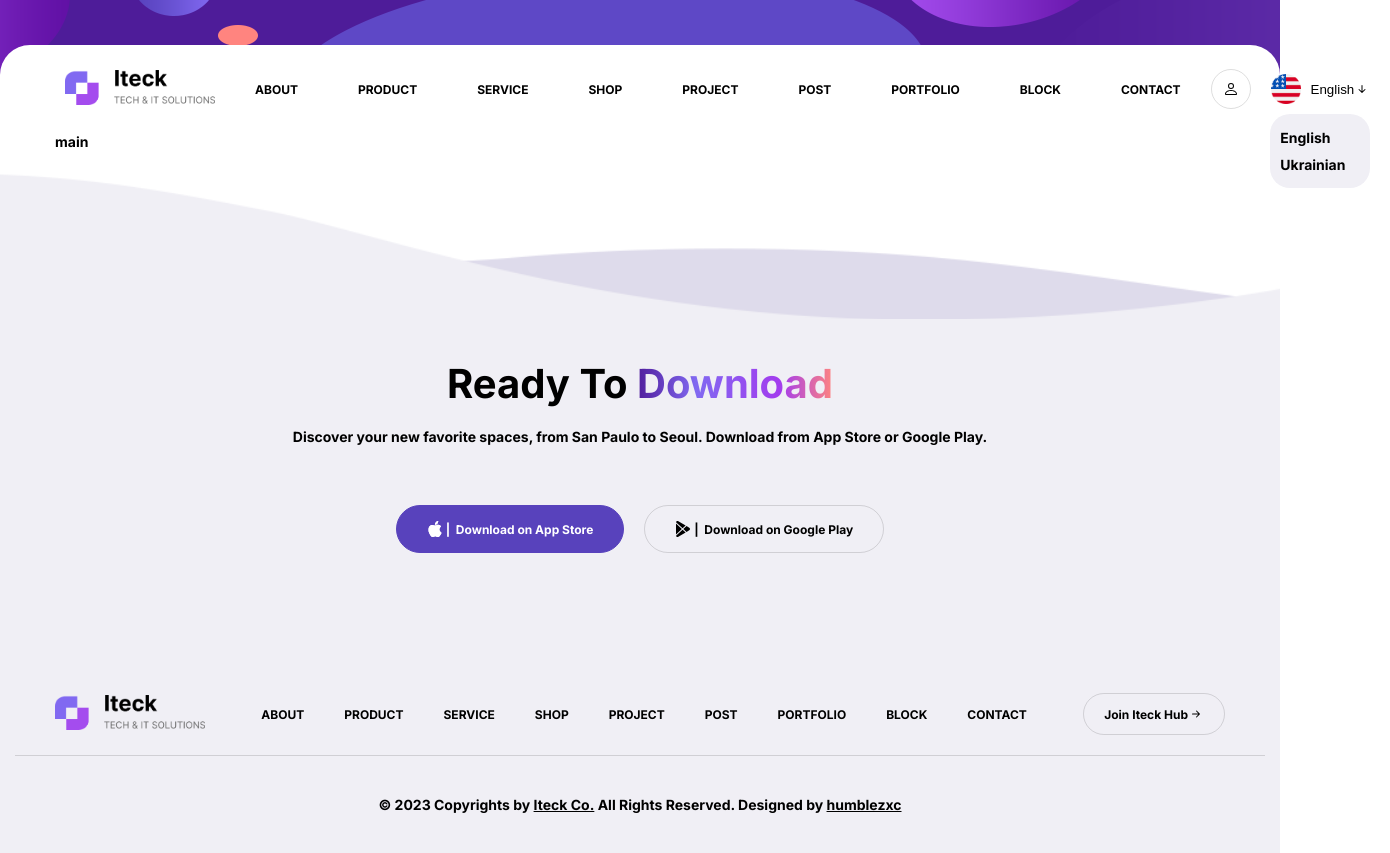
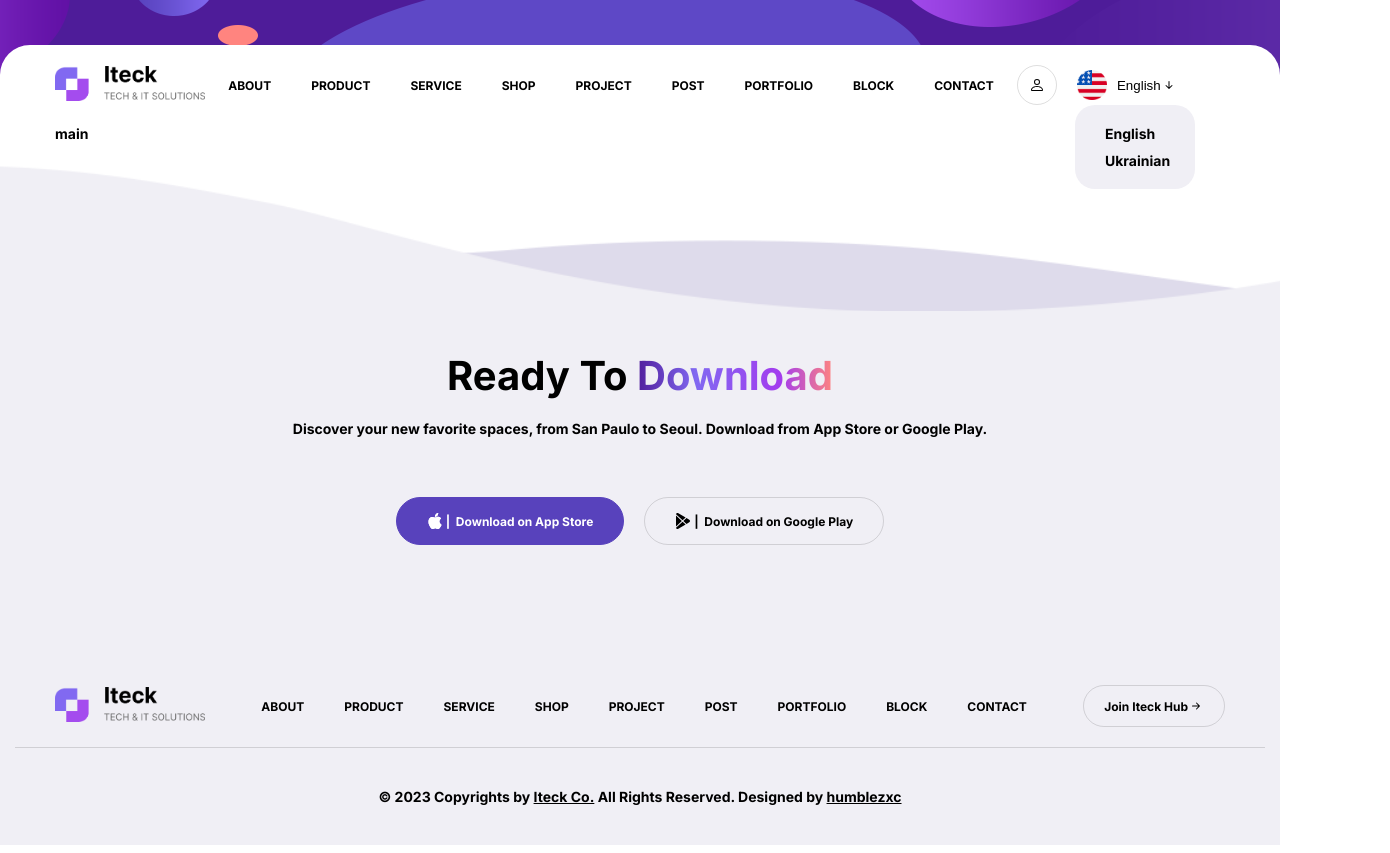
Before and after one commit to humblezxc/iteck-project, a website built with Vite: page index.html in a window 1280 px wide. Shown: the whole page, 1390 px wide, since content can reach past the window. Built offline with nearby package versions, Linux system fonts and the light colour scheme.

Commit message:
Updated langs style

```diff
--- a/style.scss
+++ b/style.scss
@@ -21,6 +21,7 @@ body, ul, li, p, h1, h2, h3, h4, h5, h6, button {
 a {
   text-decoration: none;
   color: var(--black-color);
+  transition: var(--transition);
 }
 
 button {
--- a/styles/footer.scss
+++ b/styles/footer.scss
@@ -16,16 +16,16 @@ footer {
     background-position: center;
     z-index: -1;
 
-    animation: wave 2s ease-in-out infinite alternate both;
-
-    @keyframes wave {
-      0% {
-        transform: rotate(1deg);
-      }
-      100% {
-        transform: rotate(-1deg);
-      }
-    }
+    //animation: wave 2s ease-in-out infinite alternate both;
+    //
+    //@keyframes wave {
+    //  0% {
+    //    transform: rotate(1deg);
+    //  }
+    //  100% {
+    //    transform: rotate(-1deg);
+    //  }
+    //}
   }
 
   .footer__container, .footer__top {
--- a/styles/header.scss
+++ b/styles/header.scss
@@ -47,26 +47,25 @@ header {
   }
   .header__langs {
     position: absolute;
-    top: 45px;
-    right: 0;
+    top: 40px;
+    right: 30px;
 
     display: flex;
     flex-direction:  column;
     align-items: flex-start;
 
-    width: 100px;
+    width: 120px;
     background-color: var(--creame-color);
-    padding: 10px 0;
+    padding: 15px 0;
     border-radius: 20px;
-  }
-  a {
-    width: 100%;
-    padding: 5px 10px;
+    a {
+      width: calc(100% - 60px);
+      padding: 5px 30px;
 
-    &:hover {
-      background-color: var(--white-color);
+      &:hover {
+        background-color: var(--white-color);
+      }
     }
-
   }
 }
 
```
